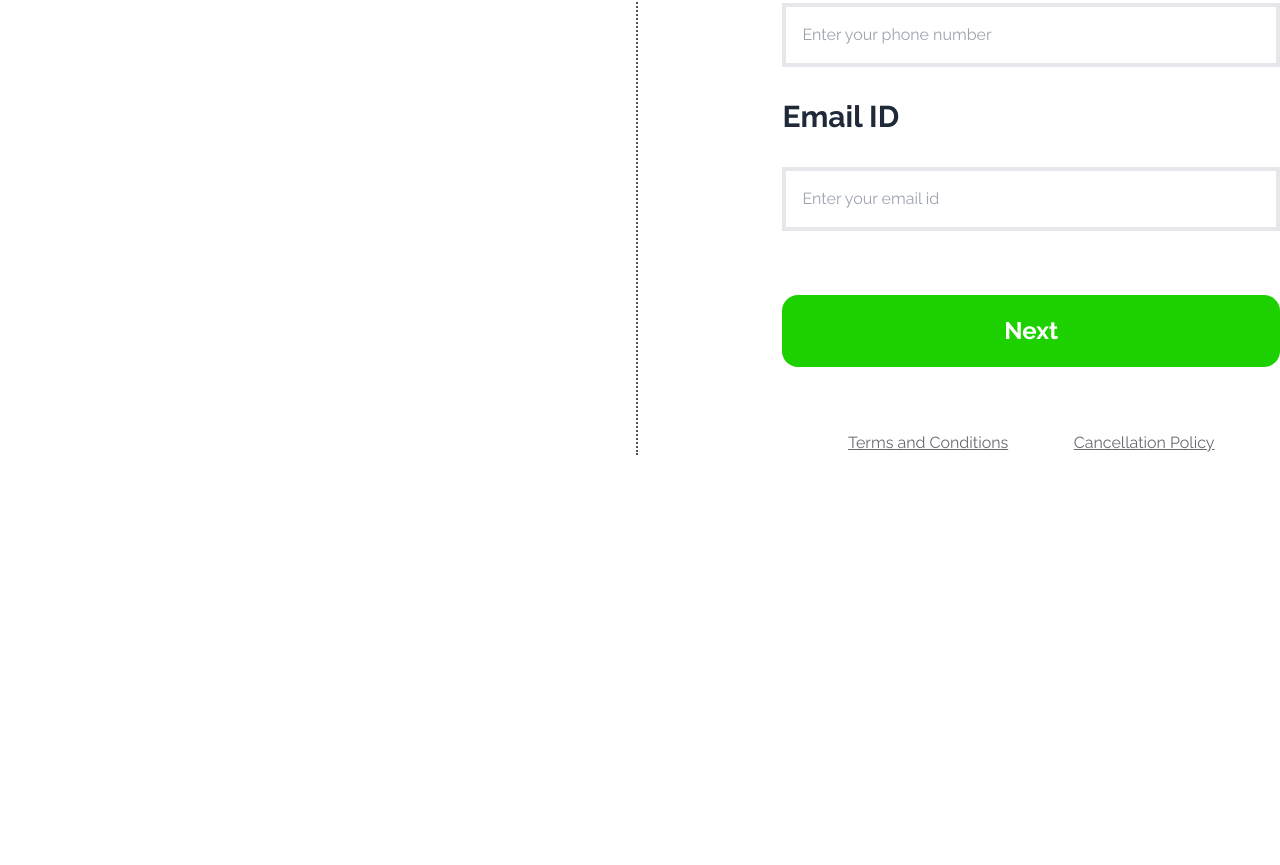
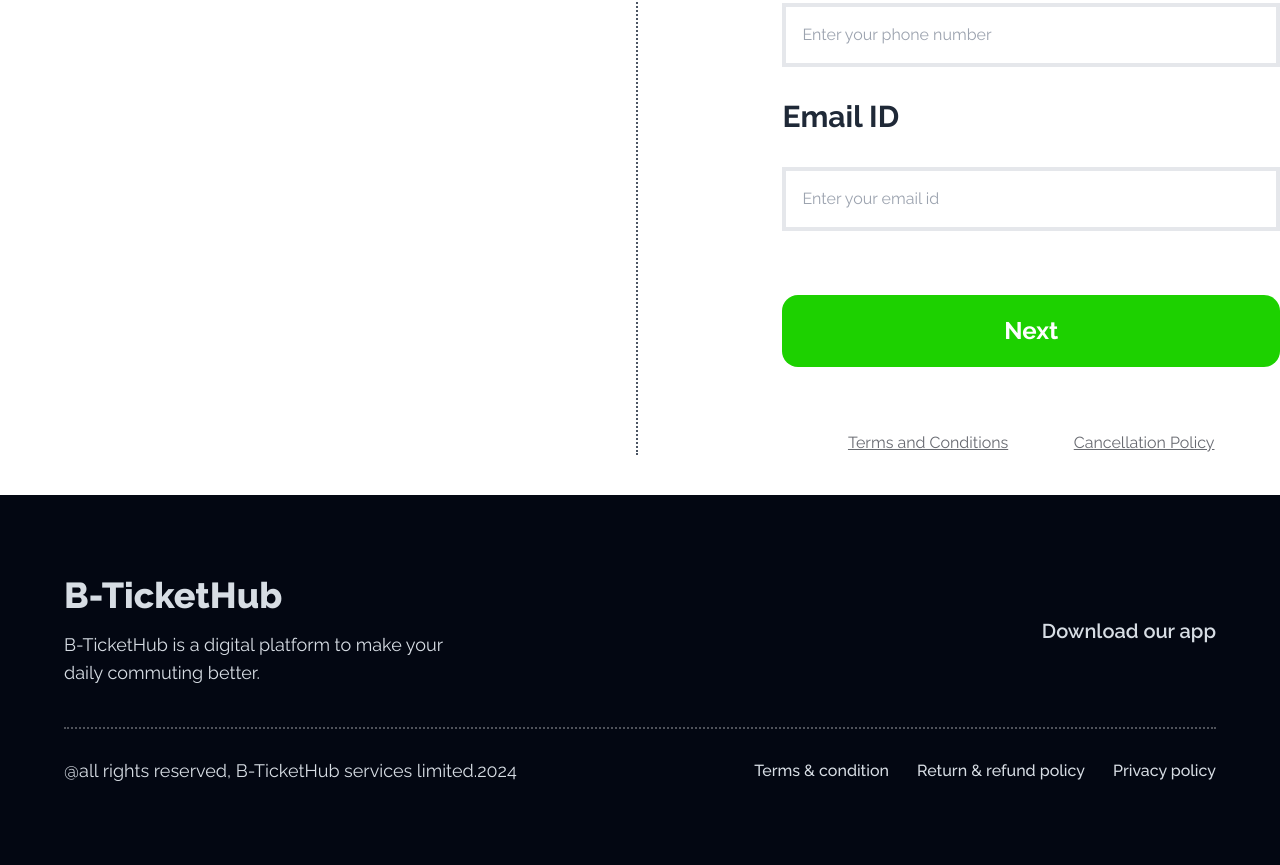
Before and after one commit to sharifulrabby/S-R-Paribahan, a plain HTML site: page index.html in a window 1280 px wide. Shown: the part 2705-3570 px from the top of the page. Before the commit the page ends 3160 px from the top, so only its background shows below. Drawn offline with nearby package versions, Linux system fonts and the light colour scheme.

Commit message:
Repairing the websites

```diff
--- a/index.html
+++ b/index.html
@@ -223,6 +223,47 @@
         </dialog>
         <!-- modal end -->
     </main>
+    <footer>
+           <!-- footer start -->
+    <footer class="bg-[#030712] py-5 md:py-20">
+        <div class="w-[95%] lg:w-[90%] mx-auto">
+            <div class="footer items-center text-neutral-content border-dotted border-b-2 border-[#FFFFFF4D] pb-10">
+                <aside class="items-center grid-flow-col">
+                    <div class="space-y-4">
+                        <h1 class="text-4xl font-extrabold raleway">B-TicketHub</h1>
+                        <p class="text=[#FFFFFFCC] text-lg font-normal inter">B-TicketHub is a digital platform to make
+                            your <br> daily commuting better.</p>
+                    </div>
+                </aside>
+                <nav class="grid-flow-col gap-4 md:place-self-center md:justify-self-end">
+                    <div class="md:text-right space-y-4">
+                        <p class="text-xl font-semibold raleway">Download our app</p>
+                    </div>
+                </nav>
+            </div>
+            <div class="mt-7 inter">
+                <div class="footer items-center text-neutral-content">
+                    <aside class="items-center grid-flow-col">
+                        <div class="space-y-4">
+                            <p class="text=[#FFFFFFB2] text-lg font-normal">@all rights reserved, B-TicketHub services
+                                limited.2024</p>
+                        </div>
+                    </aside>
+                    <nav class="grid-flow-col gap-4 items-center justify-center md:place-self-center md:justify-self-end">
+                        <div class="md:text-right md:space-y-4">
+                            <ul class="flex flex-col md:flex-row md:gap-7 text-base font-medium w-full mx-auto">
+                                <li class="cursor-pointer">Terms & condition</li>
+                                <li class="cursor-pointer">Return & refund policy</li>
+                                <li class="cursor-pointer">Privacy policy</li>
+                            </ul>
+                        </div>
+                    </nav>
+                </div>
+            </div>
+        </div>
+    </footer>
+    <!-- footer end -->
+    </footer>
     <script src="script/details.js"></script>
     <script src="script/utility.js"></script>
 </body>
```
